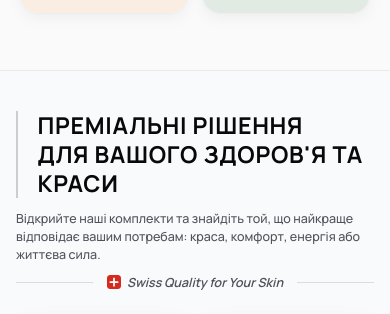
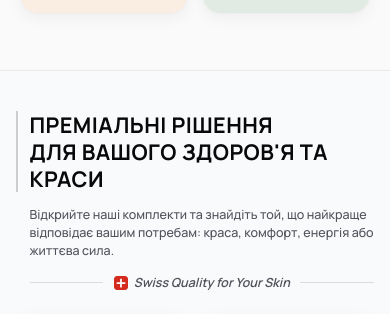
Before and after one commit to artemkudliuk-alt/mypureskin_new, a React (Vite) app: page / in a window 390 px wide. Shown: the part 1452-1766 px from the top of the page. Built offline with nearby package versions, Linux system fonts and the light colour scheme; grey boxes are pictures that could not be loaded.

Commit message:
ui: align lineup header subtitle with title bounds and add clean spacing

```diff
--- a/src/components/ProductLineupSection.tsx
+++ b/src/components/ProductLineupSection.tsx
@@ -158,6 +158,7 @@ export const ProductLineupSection: React.FC<ProductLineupSectionProps> = ({ onNa
       >
         {/* LEFT COLUMN: Vertical Line Accent + 2-Line Bold Title */}
         <div
+          className="product-lineup-title-block"
           style={{
             display: 'flex',
             alignItems: 'stretch',
@@ -165,6 +166,7 @@ export const ProductLineupSection: React.FC<ProductLineupSectionProps> = ({ onNa
           }}
         >
           <div
+            className="product-lineup-title-accent"
             style={{
               width: '1.5px',
               backgroundColor: 'rgba(0, 0, 0, 0.18)',
@@ -189,7 +191,7 @@ export const ProductLineupSection: React.FC<ProductLineupSectionProps> = ({ onNa
         </div>
 
         {/* RIGHT COLUMN: Paragraph + Horizontal Line with Swiss Badge */}
-        <div style={{ display: 'flex', flexDirection: 'column', gap: '0.6rem' }}>
+        <div className="product-lineup-subtitle-block" style={{ display: 'flex', flexDirection: 'column', gap: '0.6rem' }}>
           <p
             style={{
               fontFamily: 'var(--font-sans)',
@@ -205,7 +207,7 @@ export const ProductLineupSection: React.FC<ProductLineupSectionProps> = ({ onNa
           </p>
 
           {/* Horizontal Line with Swiss Badge */}
-          <div style={{ display: 'flex', alignItems: 'center', gap: '0.85rem', width: '100%', maxWidth: '440px' }}>
+          <div className="product-lineup-swiss-line" style={{ display: 'flex', alignItems: 'center', gap: '0.85rem', width: '100%', maxWidth: '440px' }}>
             <div style={{ flex: 1, height: '1px', backgroundColor: 'rgba(0, 0, 0, 0.12)' }} />
             <div style={{ display: 'flex', alignItems: 'center', gap: '6px', fontSize: '12.5px', fontStyle: 'italic', color: '#52525b', fontWeight: 600 }}>
               <SwissFlagIcon size={14} />
--- a/src/index.css
+++ b/src/index.css
@@ -1167,18 +1167,48 @@ svg, img {
     inset: auto !important;
     display: flex !important;
     flex-direction: column !important;
+    gap: 0.85rem !important;
+    margin-bottom: 1.5rem !important;
+    width: 100% !important;
+    box-sizing: border-box !important;
+  }
+
+  .product-lineup-title-block {
+    display: flex !important;
+    align-items: stretch !important;
     gap: 0.75rem !important;
-    margin-bottom: 1.5rem !important;
+    width: 100% !important;
   }
 
   .product-lineup-header h2 {
-    font-size: 1.45rem !important;
+    font-size: 1.35rem !important;
     line-height: 1.25 !important;
+    letter-spacing: 0.02em !important;
+    margin: 0 !important;
+  }
+
+  .product-lineup-subtitle-block {
+    padding-left: calc(1.5px + 0.75rem) !important;
+    display: flex !important;
+    flex-direction: column !important;
+    gap: 0.75rem !important;
+    width: 100% !important;
+    box-sizing: border-box !important;
   }
 
   .product-lineup-header p {
     font-size: 12.5px !important;
     line-height: 1.45 !important;
+    color: #52525b !important;
+    max-width: 100% !important;
+    margin: 0 !important;
+  }
+
+  .product-lineup-swiss-line {
+    width: 100% !important;
+    max-width: 100% !important;
+    gap: 0.65rem !important;
+    margin-top: 0.15rem !important;
   }
 
   .product-lineup-grid {
```
Also changed, not shown: 2 other files (tests, documents, lock files or other folders).
